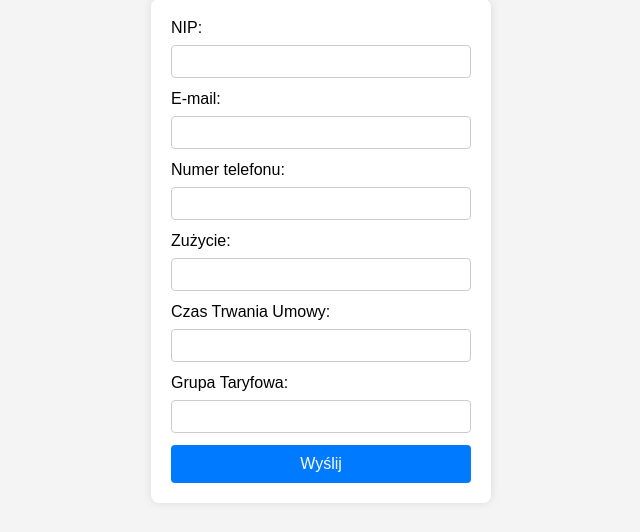
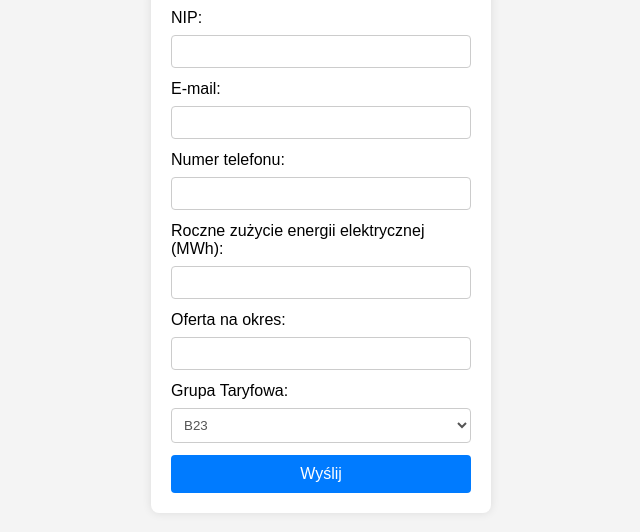
Before and after one commit to Fejt2115/Fejt2115.github.io, a website: page index.html in a window 1280 px wide. Shown: the part 188-720 px from the top of the page, without its empty margins (319-959 px from the left). Drawn offline with Linux system fonts and the light colour scheme.

Commit message:
edycja nut

```diff
--- a/assets/style/style.css
+++ b/assets/style/style.css
@@ -56,3 +56,30 @@ button {
 button:hover {
     background-color: #0056b3;
 }
+
+select {
+    width: 100%;
+    padding: 8px;
+    margin-bottom: 12px;
+    box-sizing: border-box;
+    border: 1px solid #ccc;
+    border-radius: 4px;
+    background-color: white; /* tło pola wyboru */
+    color: #555; /* kolor tekstu w polu wyboru */
+}
+
+/* Styl dla strzałki rozwijanej */
+select::after {
+    content: '\25BC'; /* unicode strzałki w dół */
+    position: absolute;
+    top: 50%;
+    right: 10px;
+    transform: translateY(-50%);
+    pointer-events: none; /* zabezpieczenie przed kliknięciem */
+}
+
+/* Styl dla opcji w rozwijanej liście */
+select option {
+    background-color: #ffffff;
+    color: #555;
+}
--- a/index.html
+++ b/index.html
@@ -16,12 +16,29 @@
         <input type="email" id="email" name="email" required><br>
         <label for="nrTelefonu">Numer telefonu:</label>
         <input type="text" id="nrTelefonu" name="nrTelefonu" required><br>
-        <label for="zuzycie">Zużycie:</label>
+        <label for="zuzycie">Roczne zużycie energii elektrycznej (MWh):</label>
         <input type="text" id="zuzycie" name="zuzycie" required><br>
-        <label for="czasTrwaniaUmowy">Czas Trwania Umowy:</label>
+        <label for="czasTrwaniaUmowy">Oferta na okres:</label>
         <input type="text" id="czasTrwaniaUmowy" name="czasTrwaniaUmowy" required><br>
         <label for="grupaTaryfowa">Grupa Taryfowa:</label>
-        <input type="text" id="grupaTaryfowa" name="grupaTaryfowa" required><br>
+        <select id="grupaTaryfowa" name="grupaTaryfowa" required>
+            <option value="B23">B23</option>
+            <option value="B22">B22</option>
+            <option value="B21">B21</option>
+            <option value="B12">B12</option>
+            <option value="B11">B11</option>
+            <option value="C23">C23</option>
+            <option value="C22a">C22a</option>
+            <option value="C22b">C22b</option>
+            <option value="C22w">C22w</option>
+            <option value="C21">C21</option>
+            <option value="C13">C13</option>
+            <option value="C12a">C12a</option>
+            <option value="C12b">C12b</option>
+            <option value="C12w">C12w</option>
+            <option value="C11o">C11o</option>
+            <option value="C11">C11</option>
+        </select>
         <button type="submit">Wyślij</button>
     </form>
     </div>
```
